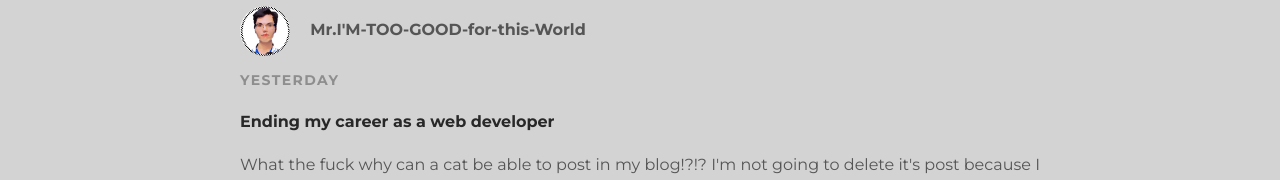
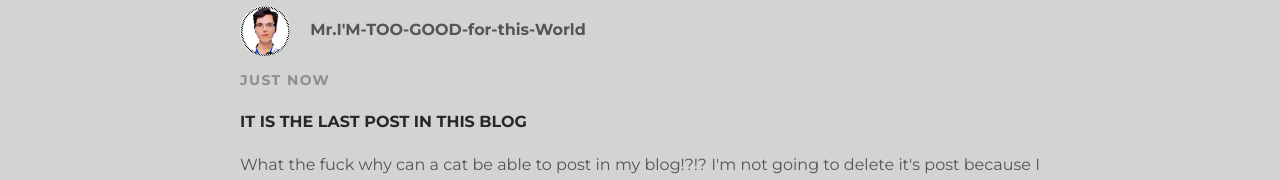
Before and after one commit to NOT-A-NOOB/NOT-A-NOOB.github.io, a plain HTML site: page index.html in a window 1280 px wide. Shown: the part 164-344 px from the top of the page. Drawn offline with Linux system fonts and the light colour scheme.

Commit message:
Add files via upload

```diff
--- a/index.html
+++ b/index.html
@@ -21,8 +21,8 @@
             <img src="Ugly_mug.png">
             <span><strong>Mr.I'M-TOO-GOOD-for-this-World</strong></span>
           </div>
-          <p class="post-date">yesterday</p>
-          <h4 class="post-title">Ending my career as a web developer</h4>
+          <p class="post-date">just now</p>
+          <h4 class="post-title">IT IS THE LAST POST IN THIS BLOG</h4>
           <div class="post-content">
             <p>What the fuck why can a cat be able to post in my blog!?!? I'm not going to delete it's post because I realized that if we human have the right to speak whatever we think is right then why can't a cat does the same thing?? <strong>LOL</strong>.</p>
             <p>Anyway I made this post today to annouce that this blog is now offically an <em><strong>archive</strong></em> (which mean you won't be able to post in it anymore <strong>dumbasses</strong>) :). The reason being that I'm tired of all the hate I got for being too briliant :(. So thanks for all the helps u dickheads. The blog will be closed <strong>AS LONG AS I SEE FIT.</strong> Why, you asked? Because I can do it :). Now go along and have a good day ya all :)</p>
```
